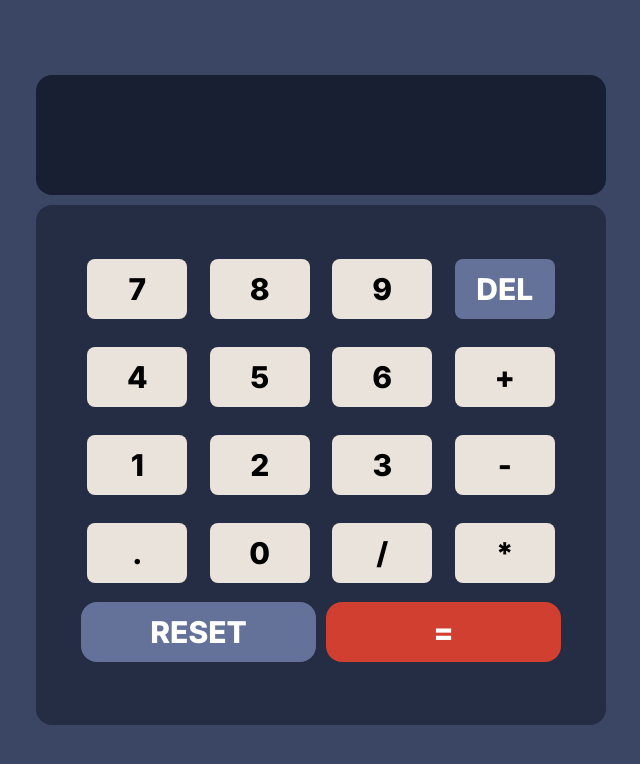
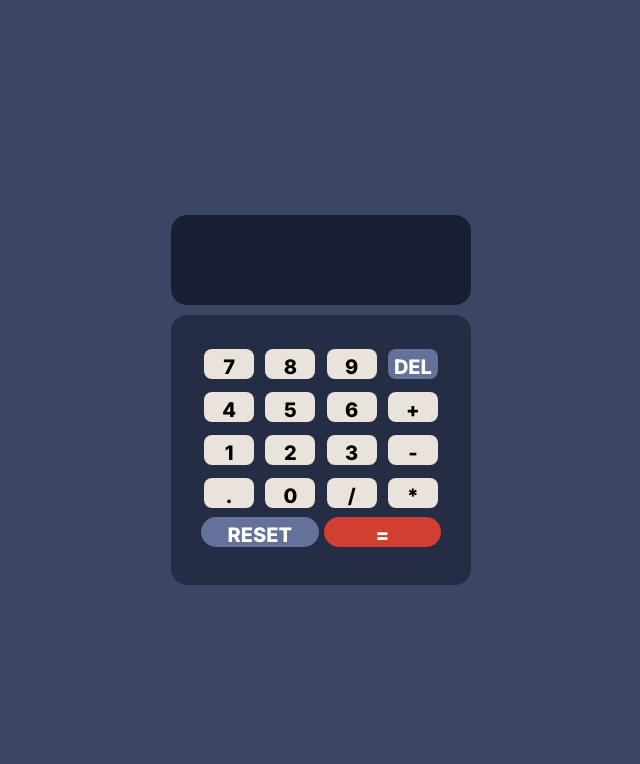
Before and after one commit to vinfreecs/cuvette-calc, a plain HTML site: page index.html in a window 1280 px wide. Shown: the whole page, without its empty margins (319-959 px from the left). Drawn offline with Linux system fonts and the light colour scheme.

Commit message:
changes in css file to make it look good in all devices

```diff
--- a/style.css
+++ b/style.css
@@ -3,7 +3,7 @@
     margin: 0;
     background-color: #3B4664;
     font-family: 'Inter', sans-serif;
-font-size: 30px;
+font-size: 20px;
 font-weight: 800;
 line-height: 36px;
 letter-spacing: 0em;
@@ -18,12 +18,12 @@ body{
     align-items: center;
 }
 .display{
-    width: 570px;
-    height: 120px;
+    width: 300px;
+    height: 90px;
     background-color: #181F32;
     margin-bottom: 10px;
     font-family: 'Inter', sans-serif;
-font-size: 55px;
+font-size: 27px;
 font-weight: 900;
 line-height: 74px;
 letter-spacing: 0em;
@@ -34,17 +34,17 @@ border-radius: 16px;
 .input_container{
     display: grid;
     grid-template-columns: repeat(4, 1fr);
-    gap: 10px;
+    gap: 5px;
     grid-template-rows: repeat(5,1fr);
-    width: 480px;
-    height: 430px;
+    width: 240px;
+    height: 210px;
     background-color: #252D44;
     padding: 1.5rem;
     border-radius: 16px;
 }
 button{
-    width: 100px;
-    height: 60px;
+    width: 50px;
+    height: 30px;
     border-radius: 8px;
     background-color: #EAE3DB;
     border-style: none;
@@ -59,7 +59,7 @@ button:nth-child(17){
     align-self: auto;
     justify-self: auto;
     width: auto;
-    height: 60px;
+    height: 30px;
     border-radius: 16px;
     grid-column: 1/3;
     background-color: #647299;
@@ -69,7 +69,7 @@ button:nth-child(18){
     align-self: auto;
     justify-self: auto;
     width: auto;
-    height: 60px;
+    height: 30px;
     border-radius: 16px;
     grid-column: 3/5;
     background-color: #D13F30;
```
